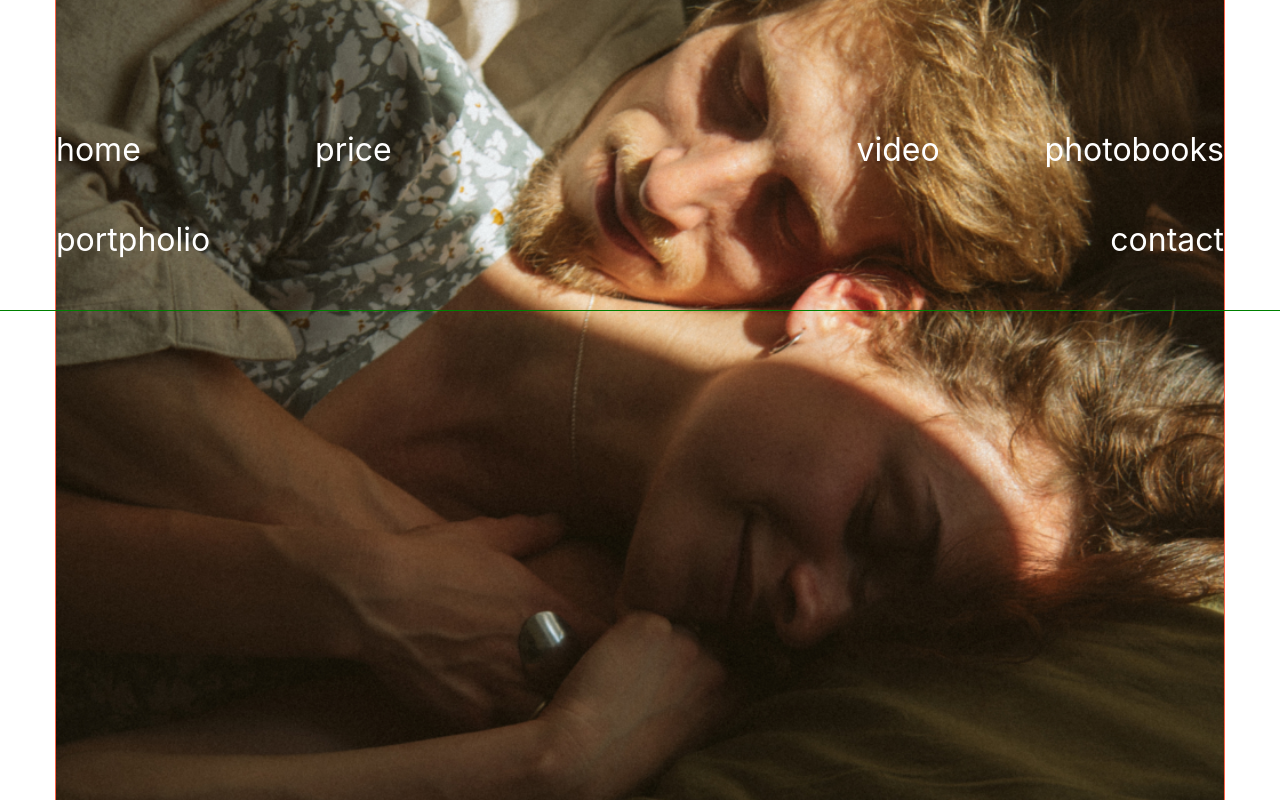
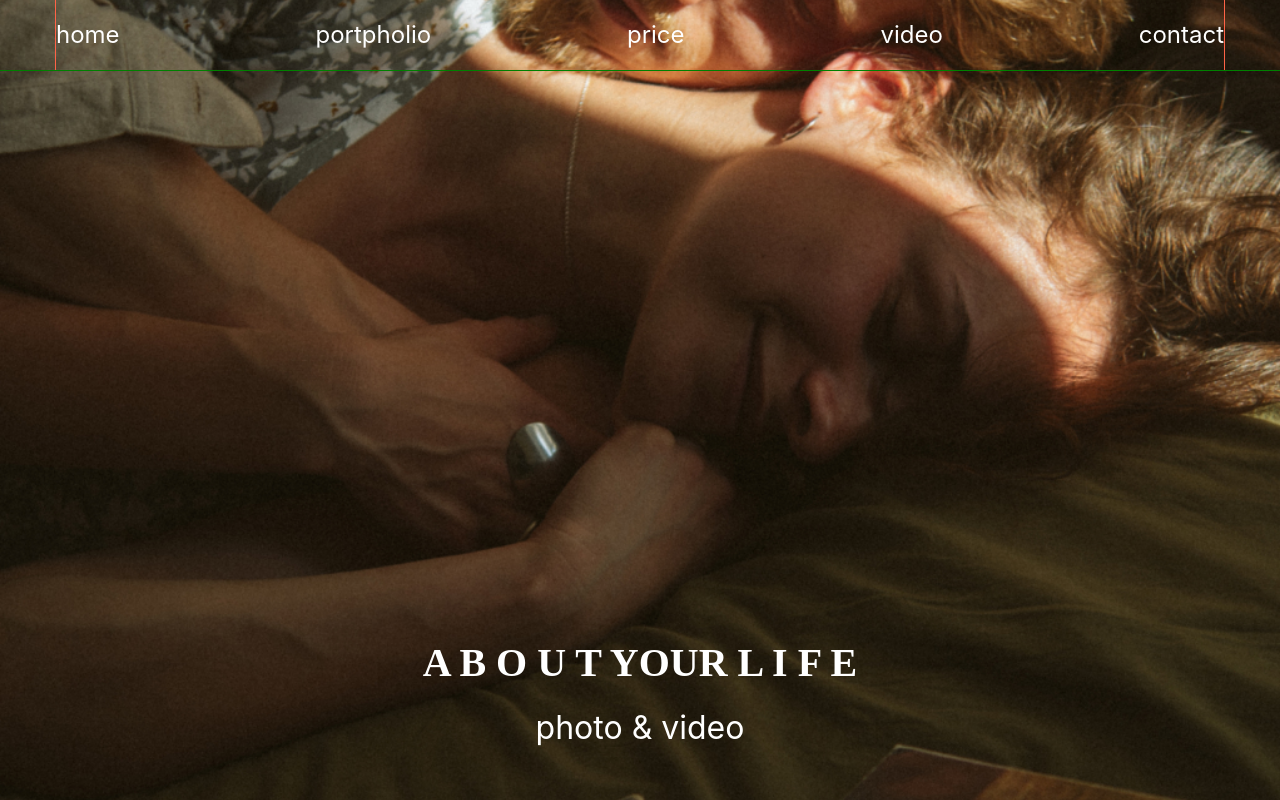
Before and after one commit to AlekseySteblivets/about-your-life, a React (Create React App) app: page /price in a window 1280 px wide. Shown: the top 800 px of the page. Built offline with nearby package versions, Linux system fonts and the light colour scheme; a web font is replaced by a local one.

Commit message:
fixed nav styles

```diff
--- a/src/assets/styles/_fonts.scss
+++ b/src/assets/styles/_fonts.scss
@@ -22,29 +22,6 @@
 }
 
 @mixin font-small {
-  font-size: 20px;
-}
-
-@mixin font-sourse-serif-big {
-  font-family: "Source Serif Pro";
-  font-weight: 700;
-  font-size: 40px;
-}
-@mixin font-sourse-serif-list-portfolio {
-  font-family: "Source Serif Pro";
-  font-weight: 400;
-  font-size: 36px;
-}
-
-@mixin font-sourse-serif-word-films {
-  font-family: "Source Serif Pro";
-  font-weight: 400;
-  font-size: 40px;
-}
-
-@mixin font-sourse-serif-word-price {
-  font-family: "Source Serif Pro";
-  font-weight: 400;
   font-size: 20px;
 }
 
@@ -83,3 +60,34 @@
   font-size: 15px;
   line-height: 1.23;
 }
+
+//----------------------------------------------font "Source Serif Pro"---------------------------------------------//
+
+@mixin font-sourse-serif-big {
+  font-family: "Source Serif Pro";
+  font-weight: 700;
+  font-size: 40px;
+}
+@mixin font-sourse-serif-list-portfolio {
+  font-family: "Source Serif Pro";
+  font-weight: 400;
+  font-size: 36px;
+}
+
+@mixin font-sourse-serif-word-films {
+  font-family: "Source Serif Pro";
+  font-weight: 400;
+  font-size: 40px;
+}
+
+@mixin font-sourse-serif-word-price {
+  font-family: "Source Serif Pro";
+  font-weight: 400;
+  font-size: 20px;
+}
+
+@mixin font-hero-title {
+  font-family: "Source Serif Pro";
+  font-weight: 700;
+  font-size: 24px;
+}
--- a/src/components/Hero/Hero.module.scss
+++ b/src/components/Hero/Hero.module.scss
@@ -8,17 +8,19 @@
   background-repeat: no-repeat;
   background-size: cover;
   background-position: center;
-  height: 1056px;
+  height: 571px;
   color: $color-white;
   @include media-i-phone {
     background-image: url("../../assets/img/hero414.jpg");
+    height: 565px;
   }
   @include media-tablet {
     background-image: url("../../assets/img/hero768.jpg");
+    height: 1080px;
   }
   @include media-desktop {
     background-image: url("../../assets/img/hero1024.jpg");
-    height: 1282px;
+    height: 910px;
   }
 }
 
@@ -26,18 +28,19 @@
   margin: 0 auto;
   text-transform: uppercase;
   text-align: center;
-  padding-top: 776px;
-  padding-left: 14px;
-  padding-right: 14px;
+  padding-top: 372px;
+  // padding-left: 14px;
+  // padding-right: 14px;
   width: 335px;
 
-  @include font-title;
+  @include font-hero-title;
   @include media-tablet {
+    @include font-sourse-serif-big;
     width: 100%;
-    padding-top: 818px;
+    padding-top: 815px;
   }
   @include media-desktop {
-    padding-top: 933px;
+    padding-top: 638px;
   }
 }
 
@@ -45,6 +48,15 @@
   margin: 0 auto;
   text-align: center;
   padding-top: 10px;
+  font-size: 24px;
+
+  @include media-i-phone {
+    font-size: 20px;
+  }
+
+  @include media-tablet {
+    font-size: 32px;
+  }
 
   @include media-desktop {
     padding-top: 20px;
--- a/src/components/Navigation/Navigation.js
+++ b/src/components/Navigation/Navigation.js
@@ -3,27 +3,18 @@ import styles from "./Navigation.module.scss";
 export default function Navigation() {
   return (
     <nav className={styles.nav}>
-      <ul className={styles.menu1}>
+      <ul className={styles.menu}>
         <li className={styles.item}>
           <a href="/">home</a>
         </li>
         <li className={styles.item}>
           <a href="/">portpholio</a>
         </li>
-      </ul>
-      <ul className={styles.menu2}>
         <li className={styles.item}>
           <a href="/">price</a>
         </li>
-      </ul>
-      <ul className={styles.menu3}>
         <li className={styles.item}>
           <a href="/">video</a>
-        </li>
-      </ul>
-      <ul className={styles.menu4}>
-        <li className={styles.item}>
-          <a href="/">photobooks</a>
         </li>
         <li className={styles.item}>
           <a href="/">contact</a>
@@ -32,3 +23,32 @@ export default function Navigation() {
     </nav>
   );
 }
+
+// <nav className={styles.nav}>
+//   <ul className={styles.menu1}>
+//     <li className={styles.item}>
+//       <a href="/">home</a>
+//     </li>
+//     <li className={styles.item}>
+//       <a href="/">portpholio</a>
+//     </li>
+//   </ul>
+//   <ul className={styles.menu2}>
+//     <li className={styles.item}>
+//       <a href="/">price</a>
+//     </li>
+//   </ul>
+//   <ul className={styles.menu3}>
+//     <li className={styles.item}>
+//       <a href="/">video</a>
+//     </li>
+//   </ul>
+//   <ul className={styles.menu4}>
+//     <li className={styles.item}>
+//       <a href="/">photobooks</a>
+//     </li>
+//     <li className={styles.item}>
+//       <a href="/">contact</a>
+//     </li>
+//   </ul>
+// </nav>;
--- a/src/components/Navigation/Navigation.module.scss
+++ b/src/components/Navigation/Navigation.module.scss
@@ -1,36 +1,50 @@
 @import "../../assets/styles/media";
 
 .nav {
-  padding-top: 150px;
+  padding-top: 20px;
+  padding-bottom: 20px;
+}
+
+.menu {
+  display: flex;
+  justify-content: space-between;
+  font-size: 15px;
   @include media-tablet {
-    text-align: start;
-    padding-top: 190px;
-  }
-  @include media-desktop {
-    display: flex;
-    justify-content: space-between;
-    padding-top: 130px;
+    font-size: 24px;
   }
 }
 
-.item {
-  margin-bottom: 50px;
-}
+// .nav {
+//   padding-top: 150px;
+//   @include media-tablet {
+//     text-align: start;
+//     padding-top: 190px;
+//   }
+//   @include media-desktop {
+//     display: flex;
+//     justify-content: space-between;
+//     padding-top: 130px;
+//   }
+// }
 
-.menu2 {
-  @include media-desktop {
-    margin-right: 360px;
-  }
-}
+// .item {
+//   margin-bottom: 50px;
+// }
 
-.menu4 {
-  @include media-desktop {
-    text-align: end;
-  }
-}
+// .menu2 {
+//   @include media-desktop {
+//     margin-right: 360px;
+//   }
+// }
 
-.menu4 .item {
-  &:last-child {
-    margin-bottom: 0;
-  }
-}
+// .menu4 {
+//   @include media-desktop {
+//     text-align: end;
+//   }
+// }
+
+// .menu4 .item {
+//   &:last-child {
+//     margin-bottom: 0;
+//   }
+// }
--- a/src/pages/Layout/Layout.module.scss
+++ b/src/pages/Layout/Layout.module.scss
@@ -0,0 +1,11 @@
+@import "../../assets/styles/colors";
+
+header {
+  color: $color-white;
+  position: absolute;
+}
+
+.hero {
+  padding-left: 0;
+  padding-right: 0;
+}
```
